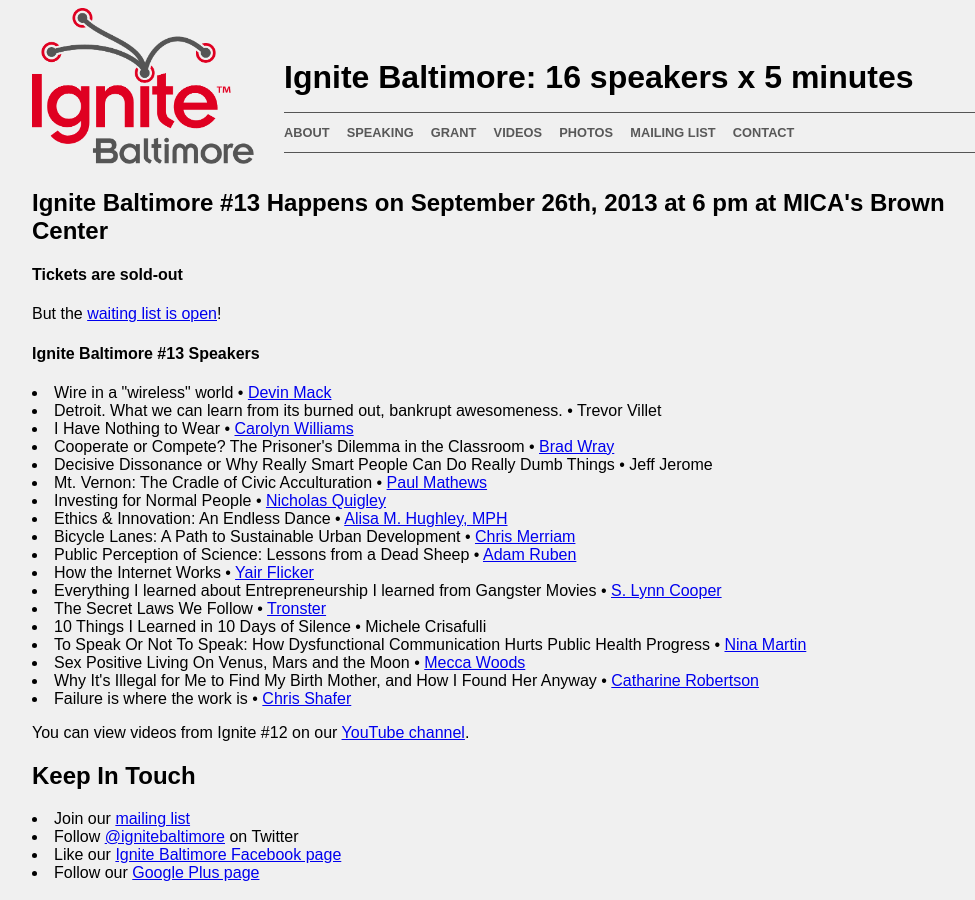
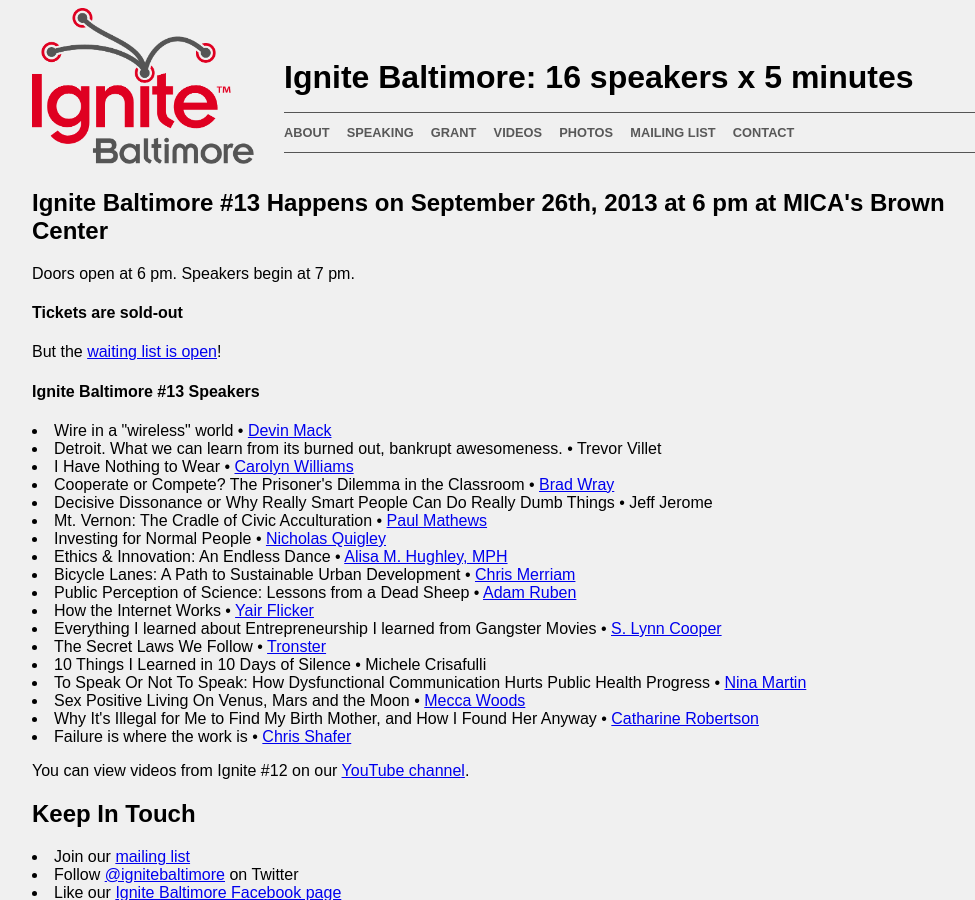
Before and after one commit to ignitebaltimore/ignitebaltimore.github.com, a Jekyll site: the page built from index.html, in a window 1280 px wide and 900 px high. Shown: the whole window, without its empty margins (119-1094 px from the left). Built offline with Jekyll 4.4.1, drawn with Linux system fonts in a browser that asks for light colours.

Commit message:
add clarification

```diff
--- a/index.html
+++ b/index.html
@@ -4,6 +4,8 @@
 ---
 
 <h2 class="row">Ignite Baltimore #13 Happens on September 26th, 2013 at 6 pm at MICA's Brown Center</h2>
+
+<p class="row">Doors open at 6 pm. Speakers begin at 7 pm.</p>
 
 <!--<p>We will start accepting proposals to speak this summer. Tickets will go on sale in August. Please join our-->
 <!--<a href="/mailing_list">mailing list</a> if you'd like to be notified, as we usually sell-out quickly.</p>-->
```
